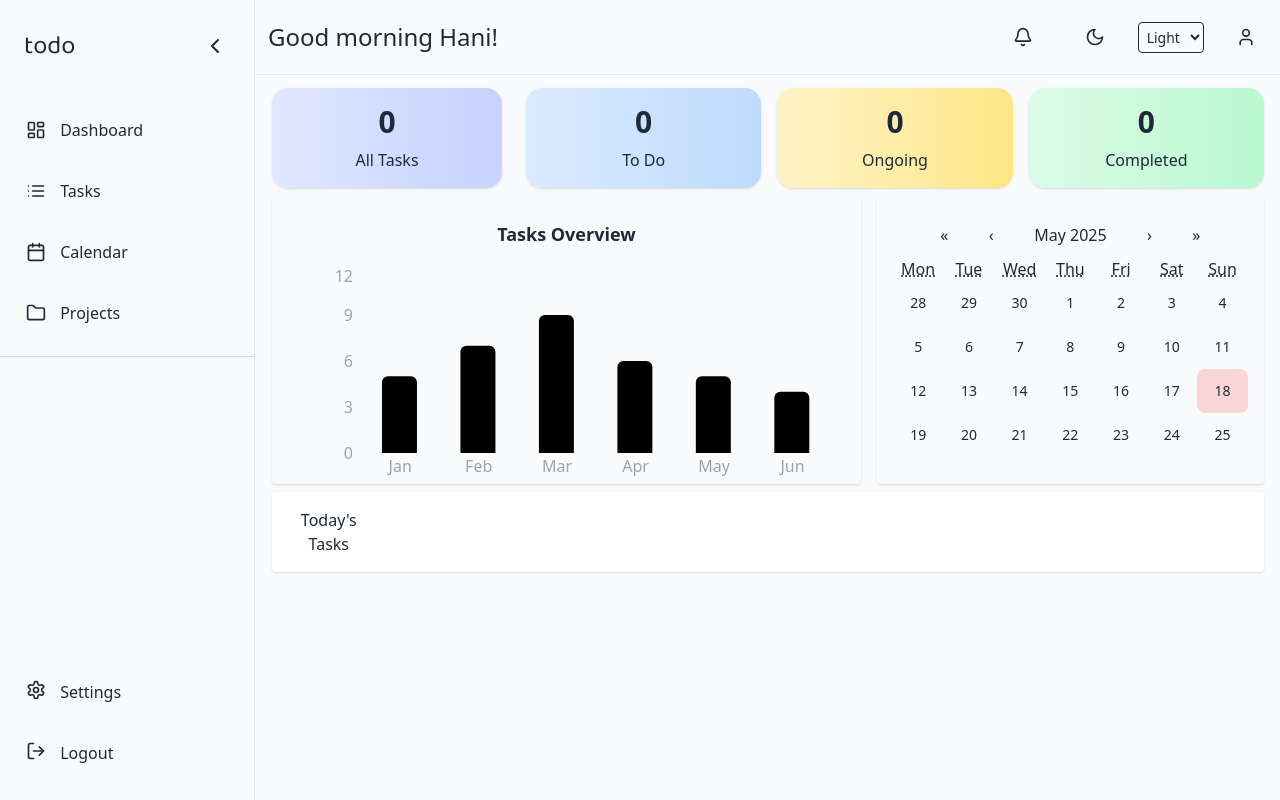
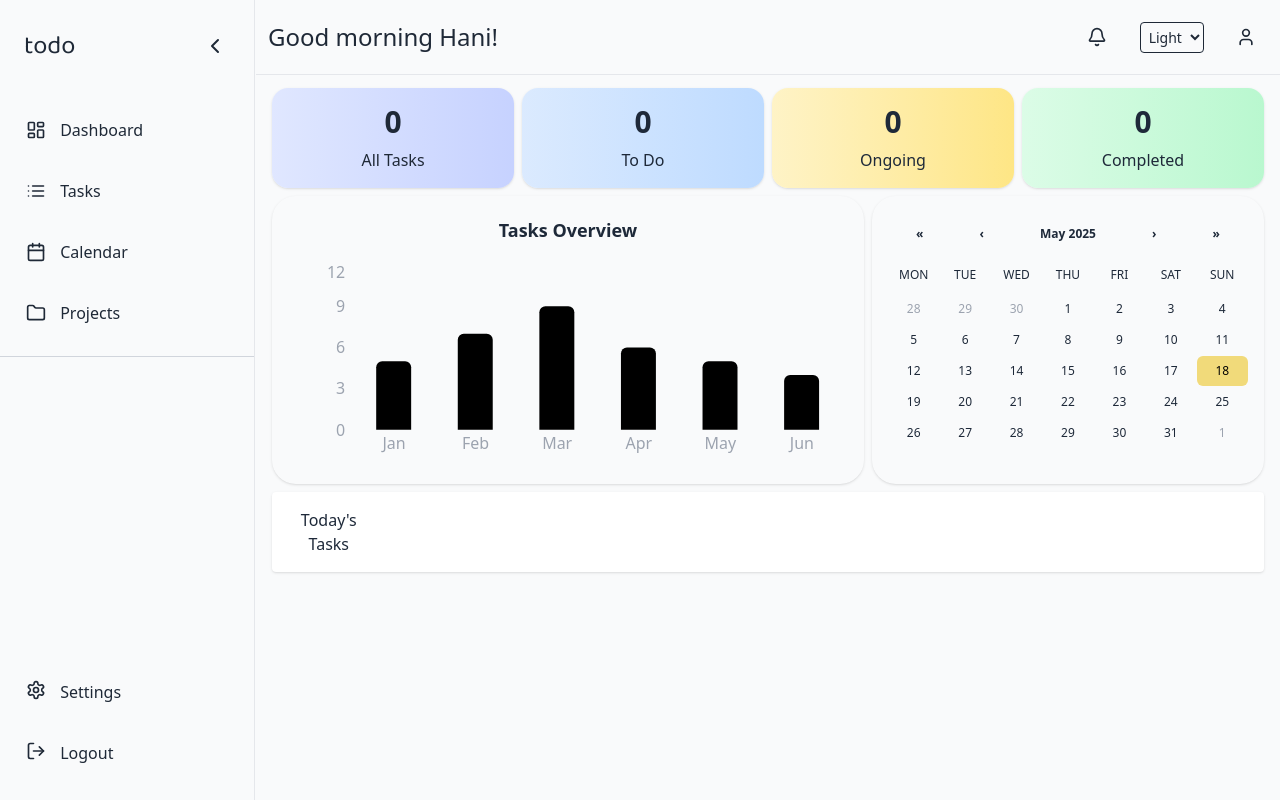
Before and after one commit to humnaliaquat/task-management-app, a React (Vite) app in the folder to-do-app/: page / in a window 1280 px wide. Built offline with nearby package versions, Linux system fonts and the light colour scheme.

Commit message:
made few style changes

```diff
--- a/to-do-app/src/components/CalendarCard.jsx
+++ b/to-do-app/src/components/CalendarCard.jsx
@@ -1,18 +1,41 @@
-// CalendarCard.js
 import React, { useState } from "react";
 import Calendar from "react-calendar";
+import "react-calendar/dist/Calendar.css";
 import "./calendarStyles.css";
 
 export default function CalendarCard() {
   const [date, setDate] = useState(new Date());
 
+  const today = new Date();
+
   return (
-    <div className=" dark:bg-zinc-900 p-4 rounded shadow text-gray-800 dark:text-gray-100">
+    <div className=" dark:bg-zinc-900 p-4 rounded-3xl shadow text-gray-800 dark:text-gray-100 h-72 overflow-hidden flex justify-center items-center ">
       <Calendar
         onChange={setDate}
         value={date}
-        className="w-full rounded h-64 overflow-hidden"
-        tileClassName="!text-sm" // you can style tiles if needed
+        showNeighboringMonth={true}
+        tileDisabled={({ date, view }) =>
+          view === "month" && date.getMonth() !== today.getMonth()
+        }
+        tileClassName={({ date: tileDate, view }) => {
+          const isToday =
+            tileDate.getDate() === today.getDate() &&
+            tileDate.getMonth() === today.getMonth() &&
+            tileDate.getFullYear() === today.getFullYear();
+
+          const isSelected =
+            tileDate.getDate() === date.getDate() &&
+            tileDate.getMonth() === date.getMonth() &&
+            tileDate.getFullYear() === date.getFullYear();
+
+          let classes = "";
+          if (isToday) classes += " today-highlight ";
+          if (isSelected) classes += " selected-day ";
+          if (view === "month" && tileDate.getMonth() !== today.getMonth())
+            classes += " disabled-day ";
+
+          return classes;
+        }}
       />
     </div>
   );
--- a/to-do-app/src/components/DashboardCards.jsx
+++ b/to-do-app/src/components/DashboardCards.jsx
@@ -12,9 +12,8 @@ export default function DashboardCards({ collapsed }) {
         color: "var(--text)",
       }}
     >
-      {/* Outer wrapper: Responsive grid */}
-      <div className="m-2 grid grid-cols-1 gap-6 md:grid-cols-4 items-stretch">
-        {/* Left Card (All Tasks) */}
+      <div className="m-2 grid grid-cols-1 gap-2 md:grid-cols-4 items-stretch">
+        {/* Left 1 Cards container */}
         <div
           className="bg-gradient-to-r from-indigo-100 to-indigo-200 dark:from-blue-800 dark:to-blue-700 p-4 rounded-2xl shadow flex flex-col justify-between h-full text-gray-800 dark:text-gray-100"
           style={{
@@ -27,7 +26,7 @@ export default function DashboardCards({ collapsed }) {
 
         {/* Right 3 Cards container */}
         <div className="col-span-1 md:col-span-3">
-          <div className="flex flex-wrap justify-between gap-4 md:grid md:grid-cols-3">
+          <div className="flex flex-wrap justify-between gap-2 md:grid md:grid-cols-3">
             {[
               {
                 item: "0",
@@ -58,11 +57,12 @@ export default function DashboardCards({ collapsed }) {
       </div>
 
       {/* Progress + Calendar */}
-      <div className="grid grid-cols-1 md:grid-cols-10 gap-4 mt-0 m-2">
-        <div className="col-span-6  dark:bg-zinc-900 p-4 rounded shadow text-gray-800 dark:text-gray-100 h-72">
+      <div className="grid grid-cols-1 md:grid-cols-10 gap-2 m-2 mt-1  place-content-center">
+        <div className="col-span-6 top-25 dark:bg-zinc-900 mt-0 pt-0 rounded-3xl shadow text-gray-800 dark:text-gray-100 h-72 flex justify-center items-center place-content-center">
           <TaskStatsChart />
         </div>
-        <div className="calandar col-span-4 h-72 flex justify-center items-center">
+
+        <div className="calandar hidden md:flex col-span-4 h-72 justify-center items-center rounded-3xl">
           <CalendarCard />
         </div>
       </div>
--- a/to-do-app/src/components/Navbar.jsx
+++ b/to-do-app/src/components/Navbar.jsx
@@ -1,5 +1,5 @@
 import { useContext, useState } from "react";
-import { Bell, Sun, Moon, User } from "lucide-react";
+import { Bell, User } from "lucide-react";
 import { ThemeContext } from "../context/ThemeContext";
 
 export default function Navbar({ collapsed }) {
@@ -35,20 +35,7 @@ export default function Navbar({ collapsed }) {
         <button className="btn flex items-center">
           <Bell className="w-5 h-5" />
         </button>
-        <button
-          className="btn flex items-center"
-          style={{
-            backgroundColor: "var(--card)",
-            color: "var(--text)",
-          }}
-          onClick={toggleTheme}
-        >
-          {theme === "light" ? (
-            <Moon className="w-5 h-5" />
-          ) : (
-            <Sun className="w-5 h-5" />
-          )}
-        </button>
+
         <select
           onChange={(e) => toggleTheme(e.target.value)}
           value={theme}
@@ -60,8 +47,6 @@ export default function Navbar({ collapsed }) {
         >
           <option value="light">Light</option>
           <option value="dark">Dark</option>
-          <option value="blue">Blue</option>
-          <option value="retro">Retro</option>
         </select>
         <button className="btn flex items-center">
           <User className="w-5 h-5" />
--- a/to-do-app/src/components/TaskStatsChart.jsx
+++ b/to-do-app/src/components/TaskStatsChart.jsx
@@ -19,11 +19,11 @@ const data = [
 
 export default function TaskStatsChart() {
   return (
-    <div className=" dark:bg-zinc-900 p-2 rounded w-full h-60">
+    <div className="dark:bg-zinc-900 w-full h-full flex flex-col justify-center items-center p-4 rounded-2xl">
       <h2 className="text-lg font-semibold text-gray-800 dark:text-gray-100 mb-4">
         Tasks Overview
       </h2>
-      <ResponsiveContainer width="100%" height="100%">
+      <ResponsiveContainer width="100%" height="80%">
         <BarChart data={data}>
           <XAxis
             dataKey="name"
--- a/to-do-app/src/components/calendarStyles.css
+++ b/to-do-app/src/components/calendarStyles.css
@@ -1,28 +1,69 @@
-
 .react-calendar {
+  width: 100%;
+  height: 100%;
   border: none !important;
   background-color: transparent !important;
   font-family: inherit;
+  overflow: hidden;
+}
+
+.react-calendar__navigation {
+  display: flex;
+  justify-content: space-between;
+  margin-bottom: 0.25rem;
+}
+
+.react-calendar__navigation button {
+  flex-grow: 1;
+  padding: 0.15rem 0;
+  background: none;
+  border: none;
+  font-weight: 600;
+  font-size: 0.75rem;
+  color: inherit;
+}
+
+.react-calendar__month-view__weekdays {
+  margin-bottom: 0.25rem;
+}
+
+.react-calendar__month-view__weekdays__weekday abbr {
+  font-size: 0.75rem;
+  font-weight: 500;
+  text-decoration: none !important;
+  color: inherit;
 }
 
 .react-calendar__tile {
+  padding: 0.4rem 0.2rem !important;
+  font-size: 0.75rem;
+  border-radius: 0.375rem;
+  background: none !important;
   border: none !important;
-  outline: none !important;
-  background: none !important;
-  padding: 0.75rem 0.5rem !important;
-  font-size: 0.875rem;
-  border-radius: 0.5rem;
-  transition: background 0.2s ease;
   color: inherit;
-}
-
-.react-calendar__tile:enabled:hover,
-.react-calendar__tile--active {
-  background-color: rgba(0, 0, 0, 0.1) !important;
-  color: inherit !important;
+  text-align: center;
 }
 
 .react-calendar__tile--now {
   background-color: rgba(255, 0, 0, 0.15) !important;
-  border-radius: 0.5rem;
+  border-radius: 0.375rem;
 }
+
+.react-calendar__tile:enabled:hover {
+  background-color: rgba(0, 0, 0, 0.08) !important;
+}
+
+.today-highlight {
+  background-color: #84b0f8 !important;
+  color: white !important;
+}
+
+.selected-day {
+  background-color: #f1da7a !important;
+  color: black !important;
+}
+
+.disabled-day {
+  color: #9ca3af !important;
+  pointer-events: none;
+}
```
